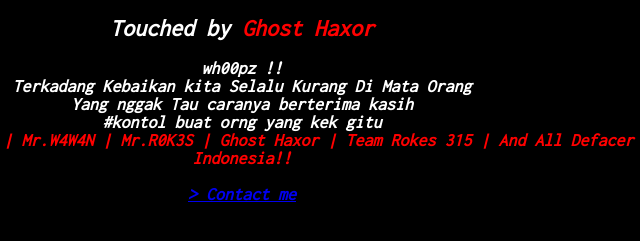
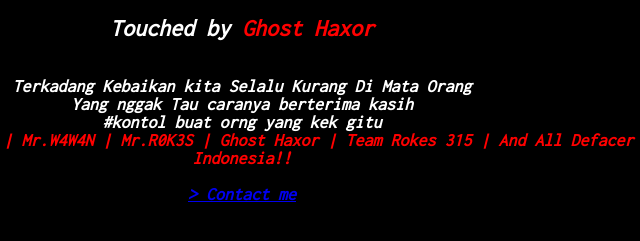
Before and after one commit to wawan507821/wawan507821.github.io, a plain HTML site: page whaa.html in a window 1280 px wide. Shown: the part 499-740 px from the top of the page, 398-1038 px from the left. Drawn offline with Linux system fonts and the light colour scheme.

Commit message:
Update and rename wha.html to whaa.html

```diff
--- a/wha.html
+++ b/whaa.html
@@ -18,7 +18,7 @@
 <font size="4" face="Inconsolata" color="white">r00t@GhostHaxor:~# ./wh00pz?! <br></br>
 <img src="https://encrypted-tbn0.gstatic.com/images?q=tbn:ANd9GcTl1BIxmaqD40Bpk05i4pL-5bHGHS54tSyXBQ&usqp=CAU" width="550" height="300">
 <br></br><font size="5" face="Inconsolata" color="white">Touched by </font><font size="5" face="Inconsolata" color="red">Ghost Haxor</font><font size="5" face="Inconsolata" color="white"></font></br></br>
-<font size="4" face="Inconsolata" color="white">wh00pz !! <br>Terkadang Kebaikan kita Selalu Kurang Di Mata Orang <br>Yang nggak Tau caranya berterima kasih</br>#kontol buat orng yang kek gitu</br>
+<font size="4" face="Inconsolata" color="white"><br>Terkadang Kebaikan kita Selalu Kurang Di Mata Orang <br>Yang nggak Tau caranya berterima kasih</br>#kontol buat orng yang kek gitu</br>
 <audio src="https://pomf2.lain.la/f/2807drfv.mp3" autoplay="autoplay" hidden="hidden"></audio>
 Special Thanks : <font face="Inconsolata" size="4" color="red">
 | Mr.W4W4N | Mr.R0K3S | Ghost Haxor | Team Rokes 315 | And All Defacer Indonesia!! </font></br>
```
